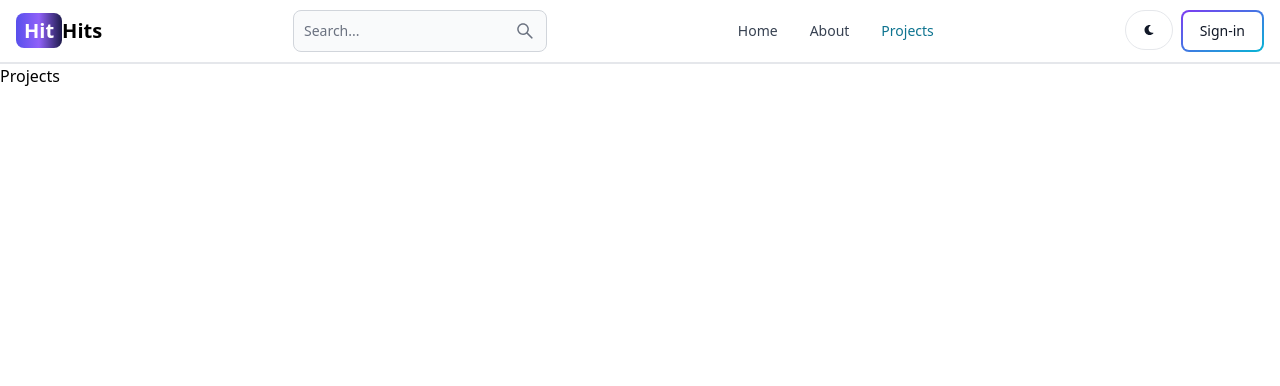
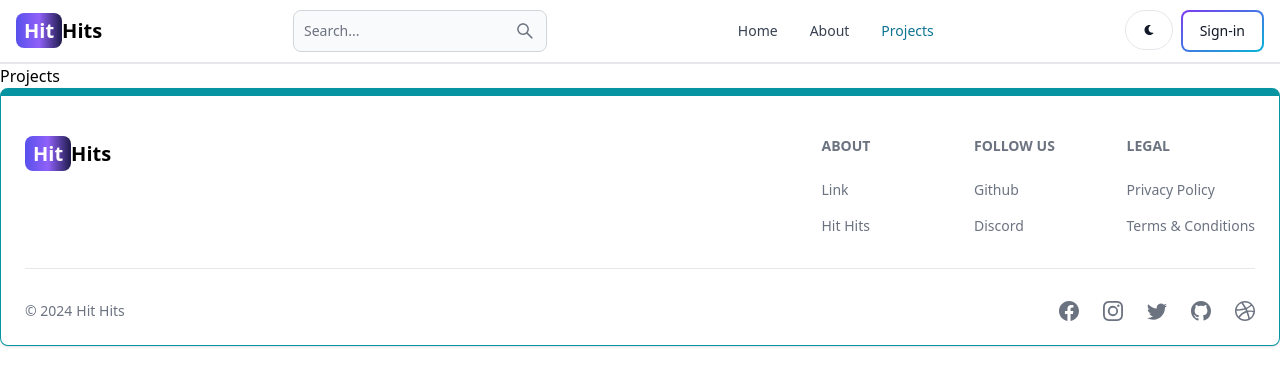
Before and after one commit to parvparikh/mern-project, a React (Vite) app in the folder client/: page /projects in a window 1280 px wide. Shown: the top 386 px of the page. Built offline with nearby package versions, Linux system fonts and the light colour scheme.

Commit message:
Create Footer Component

```diff
--- a/client/src/App.jsx
+++ b/client/src/App.jsx
@@ -7,6 +7,7 @@
 import Projects from './pages/Projects'
 import Dashboard from './pages/Dashboard'
 import Header from './components/Header'
+import Footer from './components/Footer'
 
 
 
@@ -23,6 +24,7 @@
       <Route path='/projects' element={<Projects />}/>
 
     </Routes>
+    <Footer />
     </BrowserRouter>
   )
 }
--- /dev/null
+++ b/client/src/components/Footer.jsx
@@ -0,0 +1,77 @@
+import { Footer } from 'flowbite-react';
+import { Link } from 'react-router-dom';
+import { BsFacebook, BsInstagram, BsTwitter, BsGithub, BsDribbble } from 'react-icons/bs';
+export default function FooterCom() {
+  return (
+    <Footer container className='border border-t-8 border-teal-500'>
+      <div className='w-full max-w-7xl mx-auto'>
+        <div className='grid w-full justify-between sm:flex md:grid-cols-1'>
+          <div className='mt-5'>
+          <Link  to='/' className='self-center whitespace-nowrap text-lg sm:text-xl font-semibold dark:text-white'>
+              <span className='px-2 py-1 bg-gradient-to-r from-indigo-600  via-purple-500 to-indigo-950 rounded-lg text-white'>
+                 Hit</span>
+                Hits
+        </Link>
+          </div>
+          <div className='grid grid-cols-2 gap-8 mt-4 sm:grid-cols-3 sm:gap-6'>
+            <div>
+              <Footer.Title title='About' />
+              <Footer.LinkGroup col>
+                <Footer.Link
+                  href='https://google.com'
+                  target='_blank'
+                  rel='noopener noreferrer'
+                >
+                  Link
+                </Footer.Link>
+                <Footer.Link
+                  href='/about'
+                  target='_blank'
+                  rel='noopener noreferrer'
+                >
+                  Hit Hits
+                </Footer.Link>
+              </Footer.LinkGroup>
+            </div>
+            <div>
+              <Footer.Title title='Follow us' />
+              <Footer.LinkGroup col>
+                <Footer.Link
+                  href='https://www.github.com/parvparikh'
+                  target='_blank'
+                  rel='noopener noreferrer'
+                >
+                  Github
+                </Footer.Link>
+                <Footer.Link href='#'>Discord</Footer.Link>
+              </Footer.LinkGroup>
+            </div>
+            <div>
+              <Footer.Title title='Legal' />
+              <Footer.LinkGroup col>
+                <Footer.Link href='#'>Privacy Policy</Footer.Link>
+                <Footer.Link href='#'>Terms &amp; Conditions</Footer.Link>
+              </Footer.LinkGroup>
+            </div>
+          </div>
+        </div>
+        <Footer.Divider />
+        <div className='w-full sm:flex sm:items-center sm:justify-between'>
+          <Footer.Copyright
+            href='#'
+            by="Hit Hits"
+            year={new Date().getFullYear()}
+          />
+          <div className="flex gap-6 sm:mt-0 mt-4 sm:justify-center">
+            <Footer.Icon href='#' icon={BsFacebook}/>
+            <Footer.Icon href='#' icon={BsInstagram}/>
+            <Footer.Icon href='#' icon={BsTwitter}/>
+            <Footer.Icon href='https://github.com/sahandghavidel' icon={BsGithub}/>
+            <Footer.Icon href='#' icon={BsDribbble}/>
+
+          </div>
+        </div>
+      </div>
+    </Footer>
+  );
+}
```
